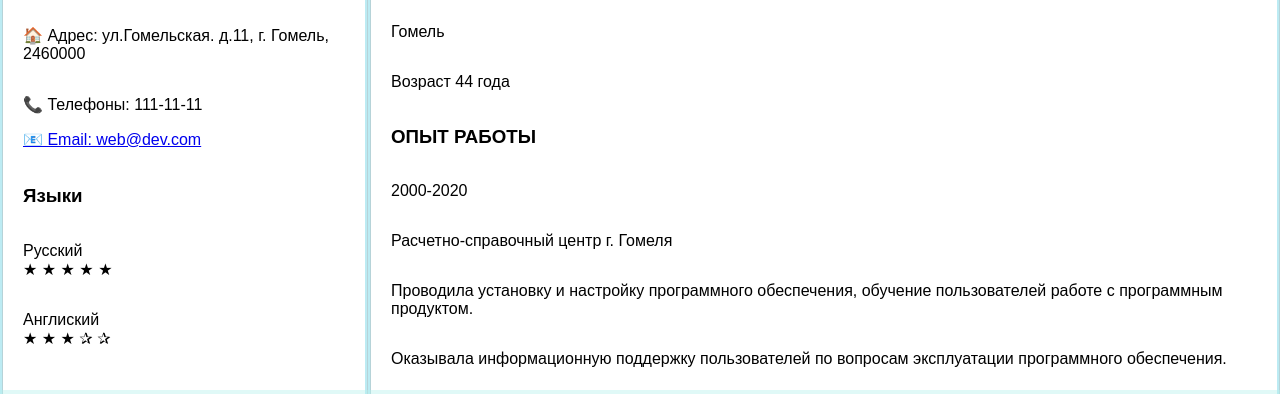
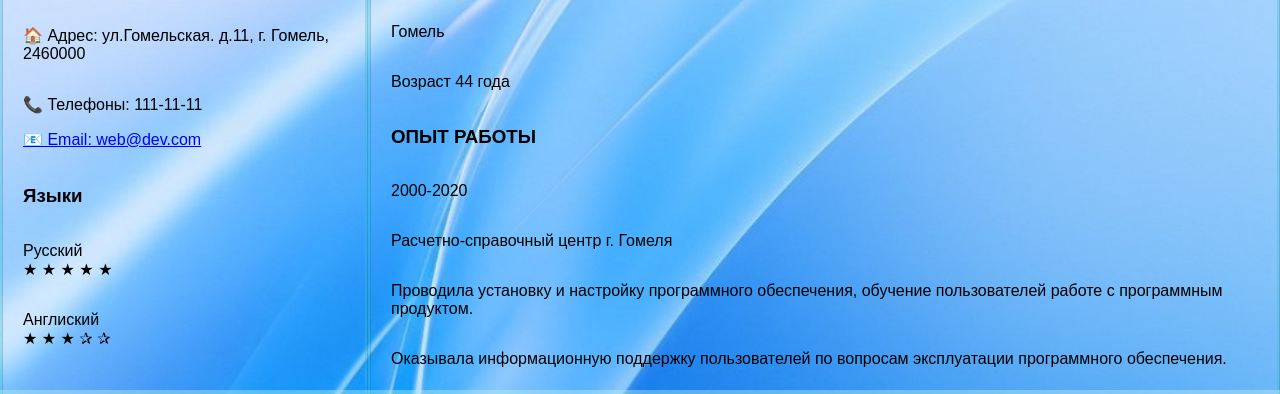
Before and after one commit to LudmilaRudaya/LudmilaRudaya.github.io, a plain HTML site: page index.html in a window 1280 px wide. Shown: the part 306-700 px from the top of the page. Drawn offline with Linux system fonts and the light colour scheme.

Commit message:
fix: css

```diff
--- a/css/style.css
+++ b/css/style.css
@@ -1,7 +1,7 @@
 body {
         font-family: Arial, sans-serif;
         margin: 0;
-        background: url(images/fon_site.jpg);
+        background: url("../images/fon_site.jpg");
         background-repeat: no-repeat;
         background-size: cover;
 
```
